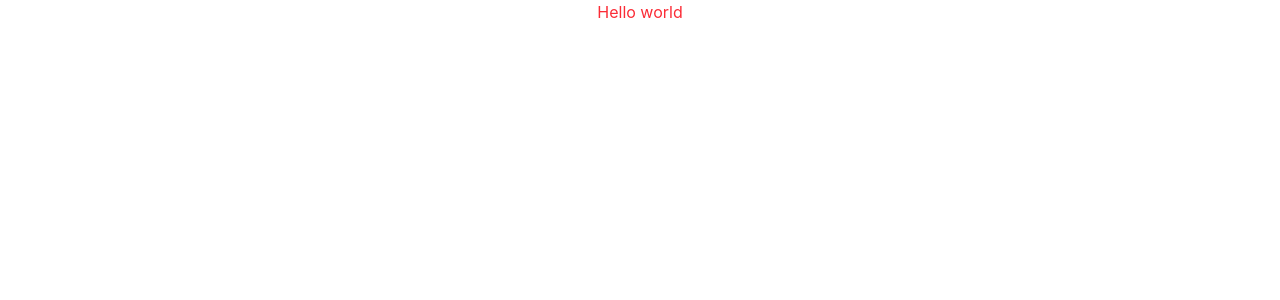
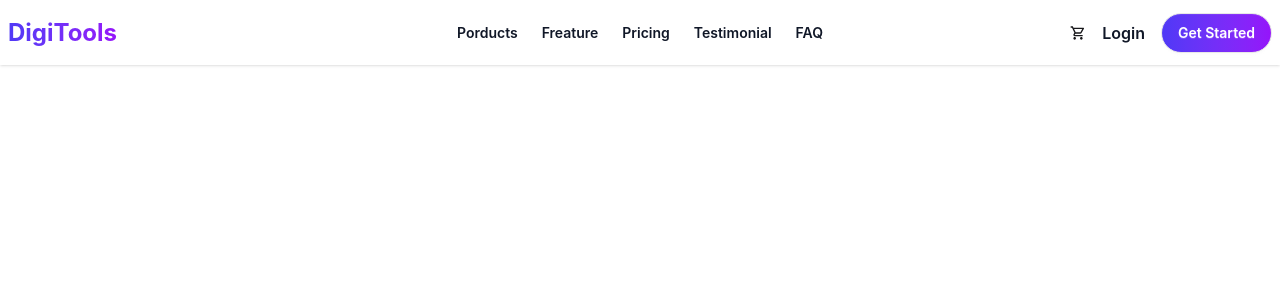
Before and after one commit to sajjaturrahmansheikh-sudo/Digitools-plateform, a React (Vite) app: page / in a window 1280 px wide. Shown: the top 300 px of the page. Built offline with nearby package versions, Linux system fonts and the light colour scheme.

Commit message:
create a navbar and trying to responsive id

```diff
--- a/index.html
+++ b/index.html
@@ -1,5 +1,5 @@
 <!doctype html>
-<html lang="en">
+<html lang="en" data-theme="light">
   <head>
     <meta charset="UTF-8" />
     <link rel="icon" type="image/svg+xml" href="/favicon.svg" />
--- a/package.json
+++ b/package.json
@@ -13,6 +13,7 @@
     "@tailwindcss/vite": "^4.2.2",
     "react": "^19.2.4",
     "react-dom": "^19.2.4",
+    "react-icons": "^5.6.0",
     "tailwindcss": "^4.2.2"
   },
   "devDependencies": {
--- a/src/App.jsx
+++ b/src/App.jsx
@@ -1,10 +1,11 @@
 
 import './App.css'
+import Navbar from './Components/Navbar/Navbar'
 function App() {
 
   return (
     <>
-      <h2 className='text-red-500 text-center'>Hello world</h2>
+      <Navbar></Navbar>
 
 
     </>
--- /dev/null
+++ b/src/Components/Navbar/Navbar.jsx
@@ -0,0 +1,46 @@
+import React from 'react';
+import { MdOutlineShoppingCart } from 'react-icons/md';
+
+const Navbar = () => {
+    return (
+        <div className=' bg-base-100 shadow-sm'>
+            <div className="navbar container mx-auto">
+                <div className="navbar-start">
+                    <div className="dropdown">
+                        <div tabIndex={0} role="button" className="btn btn-ghost lg:hidden">
+                            <svg xmlns="http://www.w3.org/2000/svg" className="h-5 w-5" fill="none" viewBox="0 0 24 24" stroke="currentColor"> <path strokeLinecap="round" strokeLinejoin="round" strokeWidth="2" d="M4 6h16M4 12h8m-8 6h16" /> </svg>
+                        </div>
+                        <ul
+                            tabIndex="-1"
+                            className="menu menu-sm dropdown-content bg-base-100 rounded-box z-1 mt-3 w-52 p-2 shadow">
+                            <li><a className='font-semibold text-[#101727]' href="#">Porducts</a></li>
+                            <li><a className='font-semibold text-[#101727]' href="#">Freature</a></li>
+                            <li><a className='font-semibold text-[#101727]' href="#">Pricing</a></li>
+                            <li><a className='font-semibold text-[#101727]' href="#">Testimonial</a></li>
+                            <li><a className='font-semibold text-[#101727]' href="#">FAQ</a></li>
+                        </ul>
+                    </div>
+                    <h2 className='font-bold text-2xl bg-linear-to-r from-[#4F39F6] to-[#9514FA] text-transparent bg-clip-text'>DigiTools</h2>
+                </div>
+                <div className="navbar-center hidden lg:flex">
+                    <ul className="menu menu-horizontal px-1">
+                        <li><a className='font-semibold text-[#101727]' href="#">Porducts</a></li>
+                        <li><a className='font-semibold text-[#101727]' href="#">Freature</a></li>
+                        <li><a className='font-semibold text-[#101727]' href="#">Pricing</a></li>
+                        <li><a className='font-semibold text-[#101727]' href="#">Testimonial</a></li>
+                        <li><a className='font-semibold text-[#101727]' href="#">FAQ</a></li>
+                    </ul>
+                </div>
+                <div className="navbar-end">
+                    <div className='flex items-center gap-4'>
+                        <MdOutlineShoppingCart />
+                        <a className='font-semibold text-[#101727]' href="#">Login</a>
+                        <a className="btn bg-linear-to-r from-[#4F39F6] to-[#9514FA] text-white rounded-full">Get Started</a>
+                    </div>
+                </div>
+            </div>
+        </div>
+    );
+};
+
+export default Navbar;
```
Also changed, not shown: 1 other file (tests, documents, lock files or other folders).
